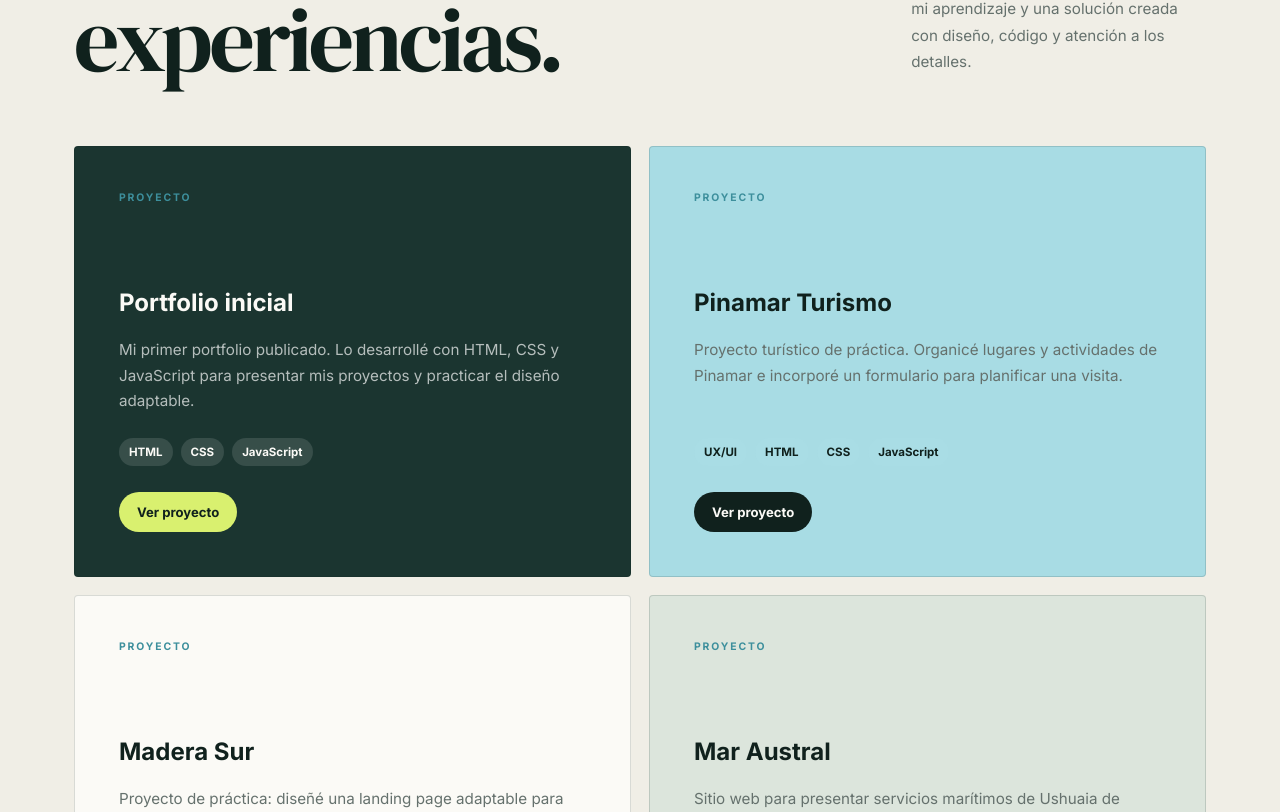
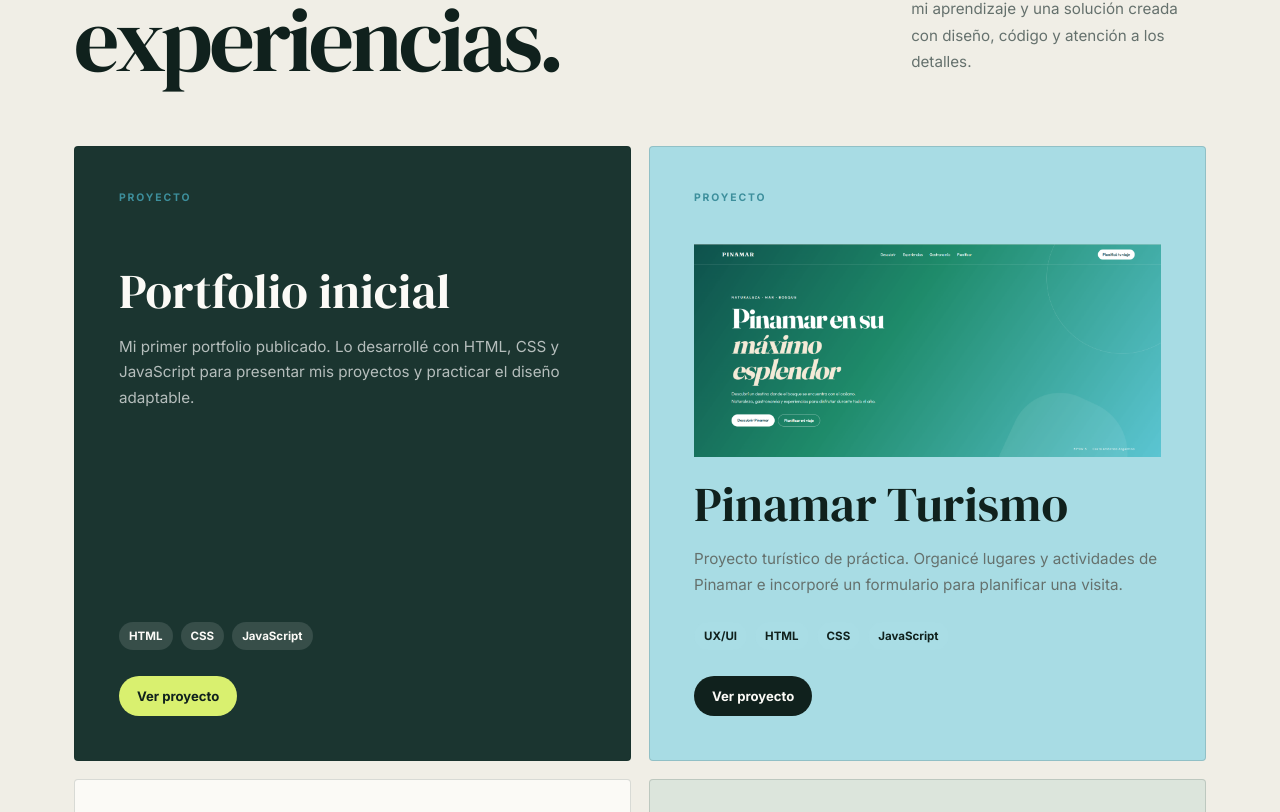
Before and after one commit to gaston-aranda/portfolio-react-gaston, a React (Vite) app: page / in a window 1280 px wide. Shown: the part 2368-3180 px from the top of the page. Built offline with nearby package versions, Linux system fonts and the light colour scheme.

Commit message:
Agrega captura de Pinamar al portfolio

```diff
--- a/src/App.css
+++ b/src/App.css
@@ -1449,3 +1449,20 @@ button:focus-visible {
     font-size: 0.7rem;
   }
 }
+.project-card .project-preview {
+  display: block;
+  width: 100%;
+  height: auto;
+  aspect-ratio: auto;
+  margin: -24px 0 24px;
+  overflow: hidden;
+}
+
+.project-card .project-preview img {
+  display: block;
+  width: 100%;
+  max-width: 100%;
+  height: auto;
+  aspect-ratio: auto;
+  object-fit: contain;
+}
--- a/src/App.tsx
+++ b/src/App.tsx
@@ -254,6 +254,11 @@ function App() {
                 descripcion={proyecto.descripcion}
                 tecnologias={proyecto.tecnologias}
                 enlace={proyecto.enlace}
+                imagen={
+                  proyecto.id === 2
+                    ? `${import.meta.env.BASE_URL}pinamar.png`
+                    : undefined
+                }
               />
             ))}
           </div>
--- a/src/components/Proyecto.tsx
+++ b/src/components/Proyecto.tsx
@@ -3,6 +3,7 @@ interface ProyectoProps {
   descripcion: string
   tecnologias: string[]
   enlace: string
+  imagen?: string
 }
 
 function Proyecto({
@@ -10,10 +11,27 @@ function Proyecto({
   descripcion,
   tecnologias,
   enlace,
+  imagen,
 }: ProyectoProps) {
   return (
     <article className="project-card">
-      <h2>{titulo}</h2>
+      {imagen && (
+        <a
+          className="project-preview"
+          href={enlace}
+          target="_blank"
+          rel="noreferrer"
+          aria-label={`Ver proyecto ${titulo}`}
+        >
+          <img
+            src={imagen}
+            alt={`Captura del sitio ${titulo}`}
+            loading="lazy"
+          />
+        </a>
+      )}
+
+      <h3>{titulo}</h3>
       <p>{descripcion}</p>
 
       <div className="technologies">
```
Also changed, not shown: public/pinamar.png (added).
